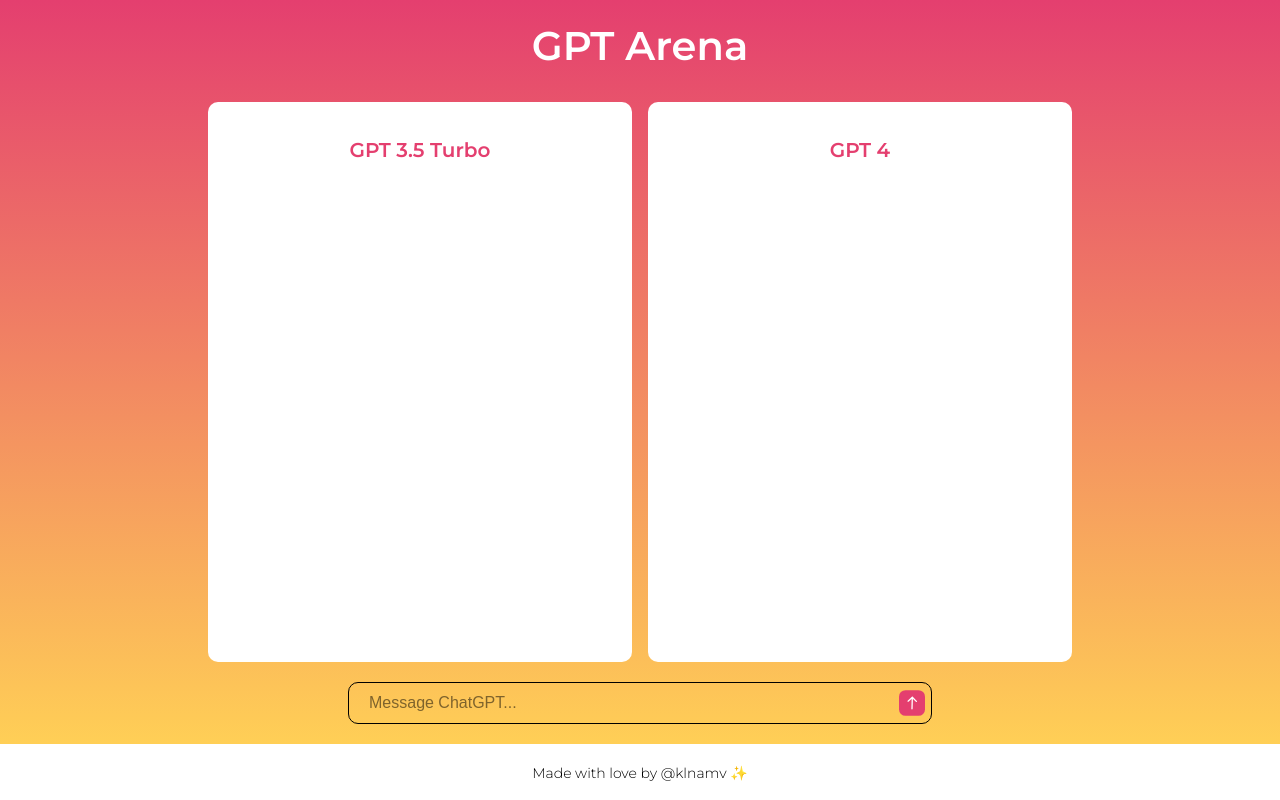
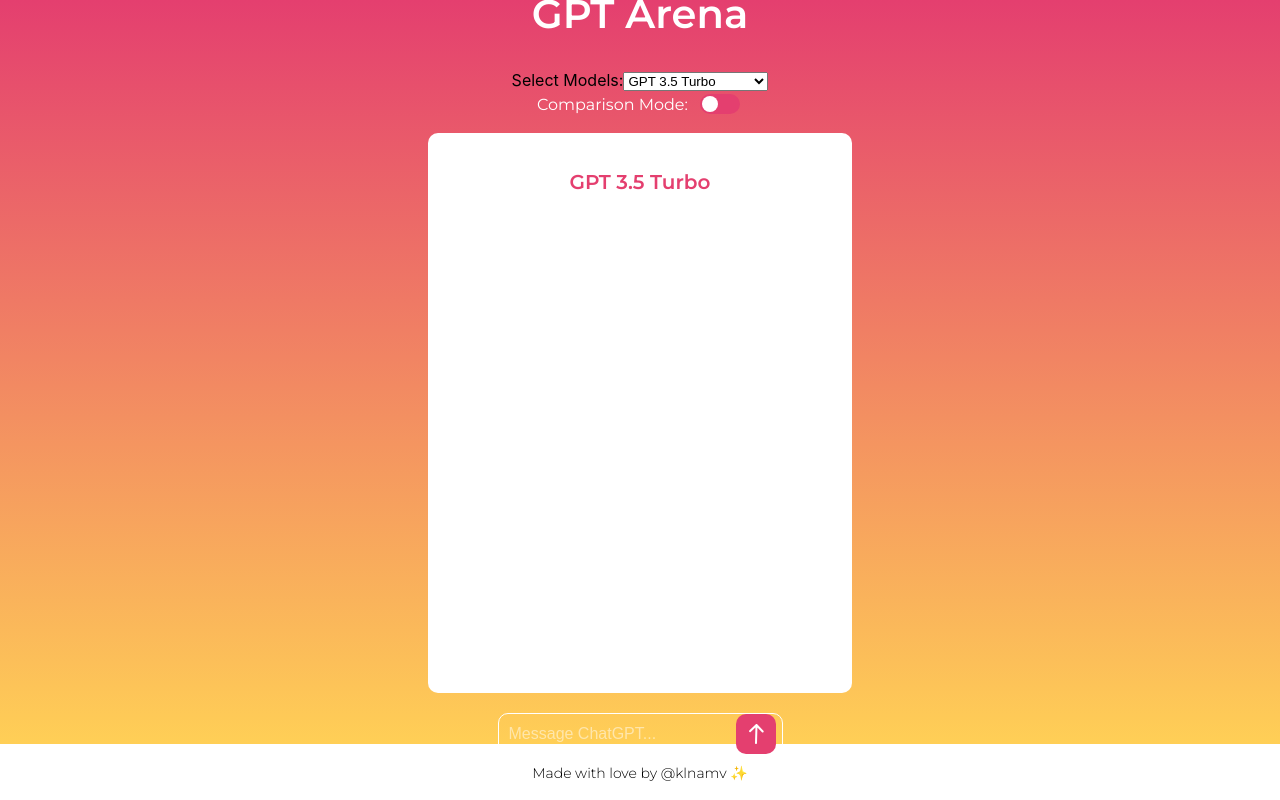
Before and after one commit to klnamv/gpt_arena, a React (Create React App) app: page / in a window 1280 px wide. Both pictures are taken after a click on the button "Try It". Built offline with nearby package versions, Linux system fonts and the light colour scheme; no server answers.

Commit message:
temporary

```diff
--- a/src/components/GptArena.jsx
+++ b/src/components/GptArena.jsx
@@ -1,54 +1,82 @@
 import React, { useState } from 'react';
 import ReactMarkdown from 'react-markdown';
-import OpenAI from "openai";
 import '../styles/GptArena.css';
 
 import button from '../assets/button.svg';
 
-const api_key = process.env.REACT_APP_OPENAI_API_KEY;
-const openai = new OpenAI({apiKey: api_key, dangerouslyAllowBrowser: true});
-
 const modelMapping = {
   model1: "gpt-3.5-turbo",
-  model2: "gpt-4-1106-preview"
+  model2: "gpt-4-1106-preview",
+  huggingFaceModel: {
+    name: "Hugging Face Model",
+    endpoint: "https://api-inference.huggingface.co/models/microsoft/Phi-3-mini-4k-instruct",
+    authorizationToken: "Bearer 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"
+  }
 };
+
+const allModels = [
+  { id: 'model1', name: 'GPT 3.5 Turbo' },
+  { id: 'model2', name: 'GPT 4' },
+  { id: 'huggingFaceModel', name: 'Hugging Face Model' }
+];
 
 const GptArena = () => {
   const [input, setInput] = useState('');
-  const [outputGpt, setOutputGpt] = useState({model1: '' , model2: ''})
+  const [selectedModels, setSelectedModels] = useState(['model1', 'model2']);
+  const [outputGpt, setOutputGpt] = useState({
+    model1: '',
+    model2: '',
+    huggingFaceModel: ''
+  });
+  const [comparisonMode, setComparisonMode] = useState(false);
 
   const handleInputChange = e => {
     setInput(e.target.value);
   }
 
-  const handleSubmitGpt = async (model) => {
-    const actualModelId = modelMapping[model];
+  const handleSubmitGpt = async (model, modelId) => {
     try {
-      const completion = await openai.chat.completions.create({
-        messages: [{ role: "user", content: input }],
-        model: actualModelId,
-        stream: true,
+      const response = await fetch(modelId.endpoint, {
+        headers: {
+          Authorization: modelId.authorizationToken,
+          'Content-Type': 'application/json'
+        },
+        method: "POST",
+        body: JSON.stringify({ inputs: input })
       });
-      for await (const chunk of completion) {
-        let content = chunk.choices[0]?.delta?.content;
-        console.log(content);
-        if (content === undefined) {
-          break;
-        }
+      const result = await response.json();
+      const generatedText = result[0]?.generated_text || '';
       setOutputGpt(prevOutput => ({
         ...prevOutput,
-          [model] : (prevOutput[model] || '') + content
+        [model]: generatedText
       }));
-      }
     } catch (error) {
-      console.error("Error fetching from OpenAI:", error);
+      console.error("Error fetching from Hugging Face:", error);
     }
   }
 
+  const handleModelChange = (e, index) => {
+    const updatedModels = [...selectedModels];
+    updatedModels[index] = e.target.value;
+    setSelectedModels(updatedModels);
+  }
+
+  const handleToggleMode = () => {
+  if (!comparisonMode) {
+    setSelectedModels(['model1', 'model2']);
+    setOutputGpt({ model1: '', model2: '', huggingFaceModel: '' });
+  } else {
+    setSelectedModels(['model1']);
+    setOutputGpt({ model1: '', model2: '', huggingFaceModel: '' });
+  }
+  setComparisonMode(!comparisonMode);
+}
+
+
   const handleCombinedSubmit = () => {
-    setOutputGpt({model1: '', model2: ''});
-    handleSubmitGpt("model1");
-    handleSubmitGpt("model2");
+    selectedModels.forEach((model, index) => {
+      handleSubmitGpt(model, modelMapping[model]);
+    });
   }
 
   const handleKeyPress = (e) => {
@@ -61,24 +89,51 @@
   return (
     <div className='main-page'>
       <header>GPT Arena</header>
+      <div className='model-selection'>
+        <label htmlFor="models">Select Models:</label>
+        {comparisonMode ? (
+          selectedModels.map((modelId, index) => (
+            <select key={index} id={modelId} value={modelId} onChange={(e) => handleModelChange(e, index)}>
+              {allModels.map((model) => (
+                <option key={model.id} value={model.id}>{model.name}</option>
+              ))}
+            </select>
+          ))
+        ) : (
+          <select id="models" value={selectedModels[0]} onChange={(e) => setSelectedModels([e.target.value])}>
+            {allModels.map((model) => (
+              <option key={model.id} value={model.id}>{model.name}</option>
+            ))}
+          </select>
+        )}
+      </div>
+      <div className='toggle'>
+        <label htmlFor="comparisonToggle">Comparison Mode:</label>
+        <input type="checkbox" id="comparisonToggle" checked={comparisonMode} onChange={handleToggleMode} />
+      </div>
       <div className='gpt-container'>
-        <div className='container'>
-          <h2>GPT 3.5 Turbo</h2>
+        {comparisonMode ? (
+          selectedModels.map((modelId) => (
+            <div key={modelId} className='container'>
+              <h2>{allModels.find(model => model.id === modelId).name}</h2>
               <div className="markdown-content">
-            <ReactMarkdown>{outputGpt.model1}</ReactMarkdown>
+                <ReactMarkdown>{outputGpt[modelId]}</ReactMarkdown>
               </div>
             </div>
+          ))
+        ) : (
           <div className='container'>
-          <h2>GPT 4</h2>
+            <h2>{allModels.find(model => model.id === selectedModels[0]).name}</h2>
             <div className="markdown-content">
-            <ReactMarkdown>{outputGpt.model2}</ReactMarkdown>
+              <ReactMarkdown>{outputGpt[selectedModels[0]]}</ReactMarkdown>
             </div>
           </div>
+        )}
       </div>
       <div>
         <div className='message-chat-gpt'>
           <input type='text' value={input} onChange={handleInputChange} onKeyDown={handleKeyPress} placeholder='Message ChatGPT...' />
-          <img src={button} onClick={handleCombinedSubmit} className='send' alt='send'/>
+          <img src={button} onClick={handleCombinedSubmit} className='send' alt='send' />
         </div>
       </div>
     </div>
--- a/src/styles/GptArena.css
+++ b/src/styles/GptArena.css
@@ -1,4 +1,6 @@
 @import url("https://fonts.googleapis.com/css2?family=Montserrat:ital,wght@0,100..900;1,100..900&display=swap");
+
+/* Main page styling */
 .main-page {
   display: flex;
   flex-direction: column;
@@ -7,19 +9,124 @@
   background: linear-gradient(#E43F6F, #FFCF56);
   height: 93vh;
 }
+
 .main-page header {
-  font-family: "Montserrat", Courier, monospace;
+  font-family: "Montserrat", sans-serif;
   font-weight: 600;
   font-size: 2.5rem;
   color: white;
   margin-bottom: 2rem;
 }
-.main-page .gpt-container {
+
+/* Dropdown menu styling */
+.dropdown-menu {
+  margin-bottom: 1rem;
+}
+
+.dropdown-menu select {
+  font-family: "Montserrat", sans-serif;
+  font-size: 1rem;
+  padding: 0.5rem;
+  border: 2px solid #E43F6F;
+  border-radius: 5px;
+  background-color: white;
+  color: #E43F6F;
+  outline: none;
+}
+
+/* Toggle switch styling */
+.toggle {
+  margin-bottom: 1rem;
+  display: flex;
+  align-items: center;
+  color: white;
+}
+
+.toggle label {
+  font-family: "Montserrat", sans-serif;
+  font-size: 1rem;
+  margin-right: 0.5rem;
+}
+
+.toggle input[type="checkbox"] {
+  appearance: none;
+  width: 40px;
+  height: 20px;
+  background-color: #E43F6F;
+  border-radius: 20px;
+  position: relative;
+  cursor: pointer;
+  outline: none;
+}
+
+.toggle input[type="checkbox"]::before {
+  content: "";
+  position: absolute;
+  width: 16px;
+  height: 16px;
+  border-radius: 50%;
+  background-color: white;
+  top: 2px;
+  left: 2px;
+  transition: transform 0.3s;
+}
+
+.toggle input[type="checkbox"]:checked::before {
+  transform: translateX(20px);
+}
+
+/* Button styling */
+.button {
+  cursor: pointer;
+  font-family: "Montserrat", sans-serif;
+  font-size: 1rem;
+  padding: 0.5rem 1rem;
+  border: none;
+  border-radius: 5px;
+  background-color: #E43F6F;
+  color: white;
+  transition: background-color 0.3s;
+}
+
+.button:hover {
+  background-color: #FFCF56;
+}
+
+/* Chat input styling */
+.message-chat-gpt {
+  margin-top: 20px;
+  display: flex;
+  justify-content: center;
+  border: 1px solid white;
+  border-radius: 10px;
+  padding-right: 6px;
+}
+
+.message-chat-gpt input {
+  flex-grow: 1;
+  border: none;
+  outline: none;
+  padding: 10px;
+  font-size: 1rem;
+  background: transparent;
+  color: white;
+}
+
+.message-chat-gpt input::placeholder {
+  color: rgba(255, 255, 255, 0.5);
+}
+
+.message-chat-gpt .send {
+  margin-left: 10px;
+}
+/* Output container styling */
+.gpt-container {
   display: flex;
   justify-content: center;
   gap: 1rem;
 }
-.main-page .gpt-container .container {
+
+.gpt-container .container {
   width: 30vw;
   height: 65vh;
   background: white;
@@ -29,15 +136,17 @@
   flex-direction: column;
   align-items: center;
 }
-.main-page .gpt-container h2 {
+
+.gpt-container h2 {
   margin-bottom: 10px;
-  font-family: "Montserrat", Courier, monospace;
+  font-family: "Montserrat", sans-serif;
   font-weight: 600;
   font-size: 20px;
   color: #E43F6F;
 }
-.main-page .gpt-container .markdown-content {
-  font-family: "Montserrat", Courier, monospace;
+
+.gpt-container .markdown-content {
+  font-family: "Montserrat", sans-serif;
   font-weight: 300;
   text-align: start;
   padding: 5px 20px;
@@ -47,39 +156,12 @@
   height: 100%;
   width: 100%;
 }
-.main-page .gpt-container .markdown-content code {
+
+.gpt-container .markdown-content code {
   font-size: small;
   color: #E43F6F;
   background: #D9D9D9;
 }
-.main-page .message-chat-gpt {
-  margin-top: 20px;
-  display: flex;
-  justify-content: center;
-  border: 1px solid black;
-  width: 45vw;
-  height: 5vh;
-  border-radius: 10px;
-  padding-right: 6px;
+.footer {
+  background: linear-gradient(#E43F6F, #FFCF56);
 }
-.main-page .message-chat-gpt input {
-  flex-grow: 1;
-  border: none;
-  outline: none;
-  padding: 20px;
-  font-size: 16px;
-  background: transparent;
-}
-.main-page .message-chat-gpt input::-moz-placeholder {
-  color: rgba(0, 0, 0, 0.5);
-}
-.main-page .message-chat-gpt input::placeholder {
-  color: rgba(0, 0, 0, 0.5);
-}
-.main-page .message-chat-gpt .send {
-  cursor: pointer;
-  width: 2vw;
-}
-.main-page .message-chat-gpt .send:hover {
-  opacity: 0.8;
-}/*# sourceMappingURL=GptArena.css.map */
```
Lines whose indentation alone changed are shown as unchanged.
